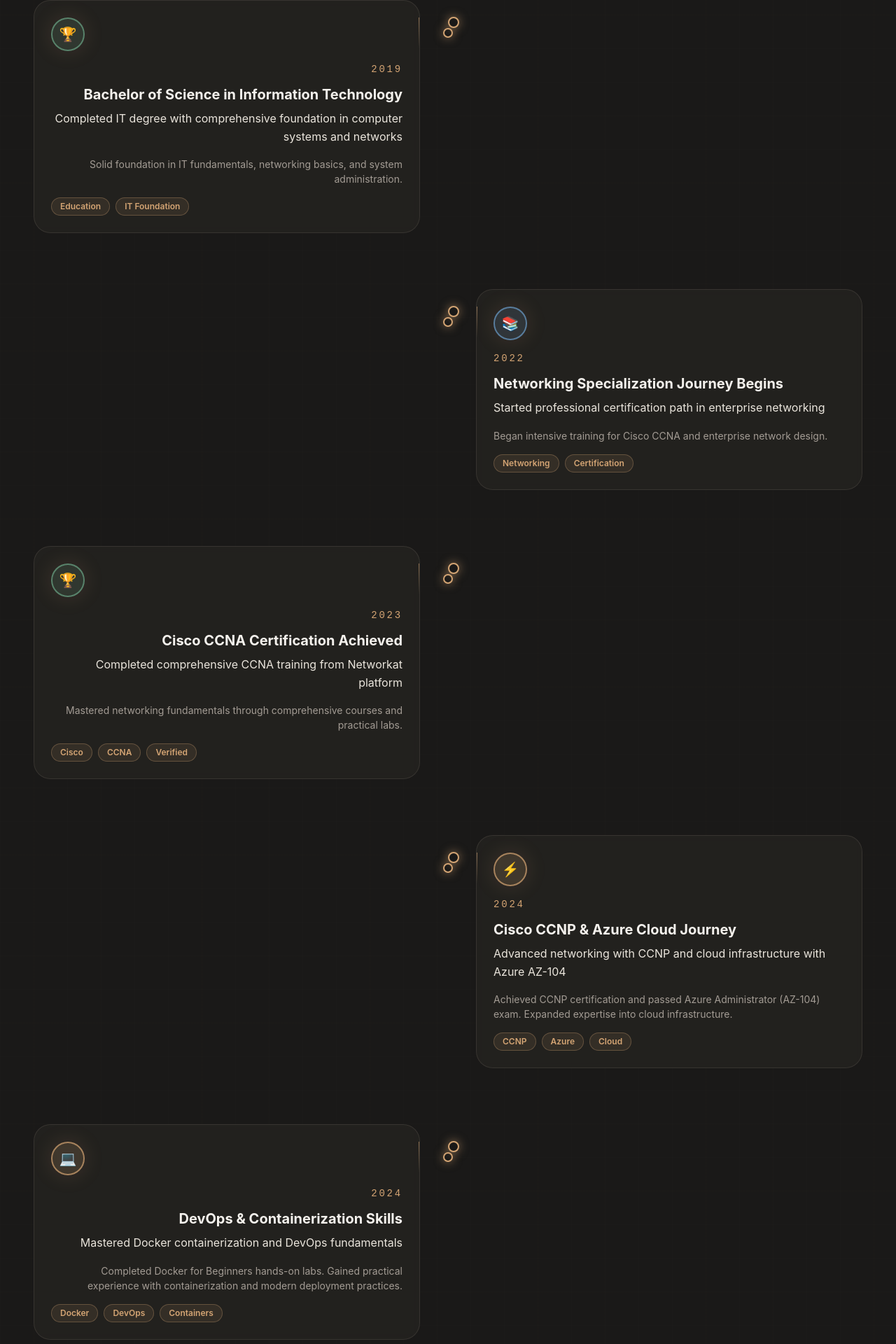
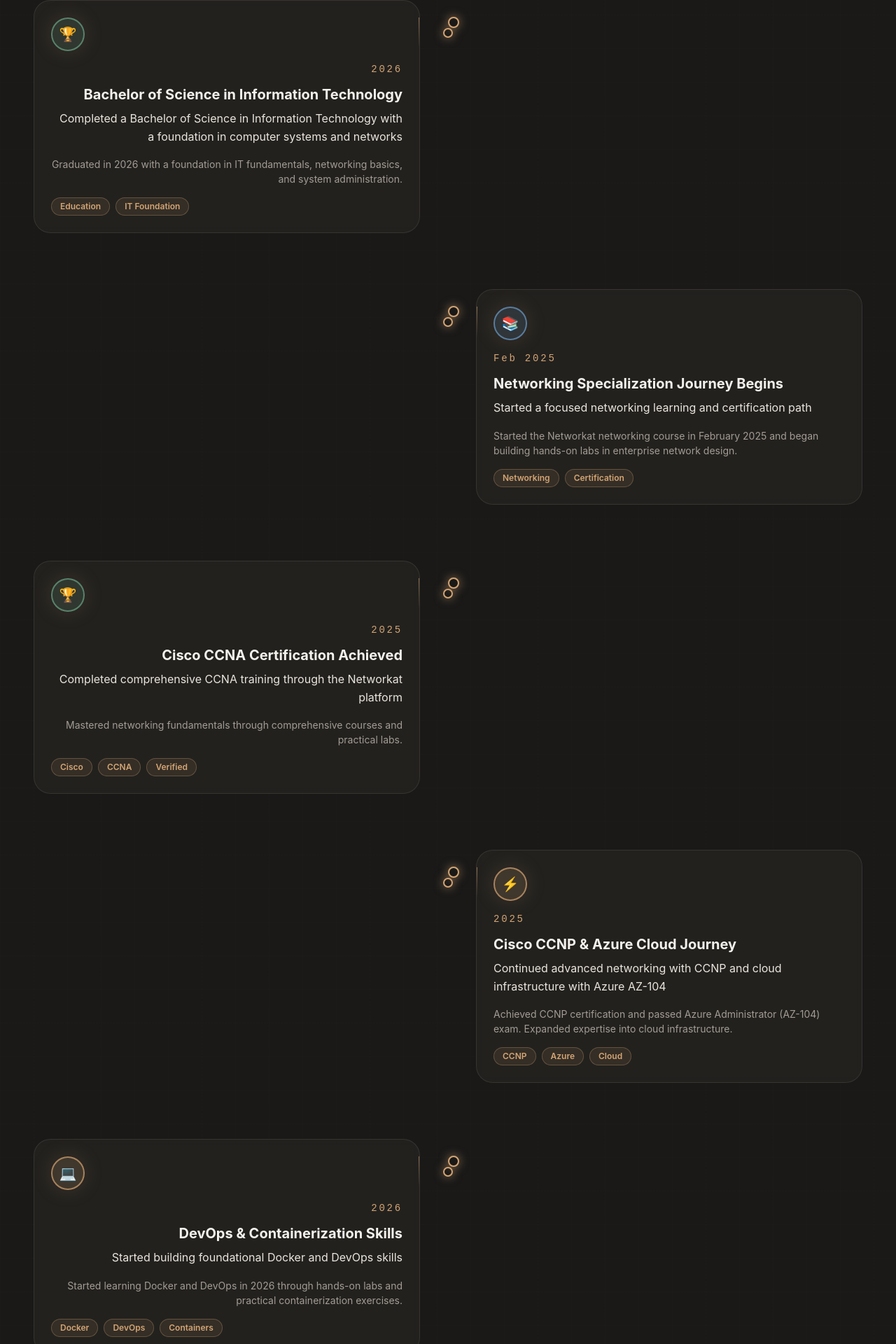
Before and after one commit to mohammed-goraney/my-portfolio, a React (Vite) app: page / in a window 1280 px wide. Shown: the part 2017-3937 px from the top of the page at 70% size. Built offline with nearby package versions, Linux system fonts and the light colour scheme.

Commit message:
fix(journey): reflect accurate education and hands-on learning timeline

```diff
--- a/src/data/journey.data.ts
+++ b/src/data/journey.data.ts
@@ -7,27 +7,27 @@ export const journeyData: JourneyData = {
   milestones: [
     {
       id: 'milestone-0',
-      year: 2019,
+      year: 2026,
       title: 'Bachelor of Science in Information Technology',
-      description: 'Completed IT degree with comprehensive foundation in computer systems and networks',
+      description: 'Completed a Bachelor of Science in Information Technology with a foundation in computer systems and networks',
       type: 'achievement',
       icon: 'Award',
       tags: ['Education', 'IT Foundation'],
-      details: 'Solid foundation in IT fundamentals, networking basics, and system administration.',
+      details: 'Graduated in 2026 with a foundation in IT fundamentals, networking basics, and system administration.',
     },
     {
       id: 'milestone-1',
-      year: 2022,
+      year: 'Feb 2025',
       title: 'Networking Specialization Journey Begins',
-      description: 'Started professional certification path in enterprise networking',
+      description: 'Started a focused networking learning and certification path',
       type: 'learning',
       icon: 'BookOpen',
       tags: ['Networking', 'Certification'],
-      details: 'Began intensive training for Cisco CCNA and enterprise network design.',
+      details: 'Started the Networkat networking course in February 2025 and began building hands-on labs in enterprise network design.',
     },
     {
       id: 'milestone-2',
-      year: 2023,
+      year: 2025,
       title: 'Cisco CCNA Certification Achieved',
       description: 'Completed comprehensive CCNA training from Networkat platform',
       type: 'achievement',
@@ -37,7 +37,7 @@ export const journeyData: JourneyData = {
     },
     {
       id: 'milestone-3',
-      year: 2024,
+      year: 2025,
       title: 'Cisco CCNP & Azure Cloud Journey',
       description: 'Advanced networking with CCNP and cloud infrastructure with Azure AZ-104',
       type: 'growth',
@@ -48,25 +48,25 @@ export const journeyData: JourneyData = {
     },
     {
       id: 'milestone-4',
-      year: 2024,
+      year: 2026,
       title: 'DevOps & Containerization Skills',
-      description: 'Mastered Docker containerization and DevOps fundamentals',
+      description: 'Started building foundational DevOps and containerization skills',
       type: 'growth',
       icon: 'Code',
       tags: ['Docker', 'DevOps', 'Containers'],
       details:
-        'Completed Docker for Beginners hands-on labs. Gained practical experience with containerization and modern deployment practices.',
+        'Started learning Docker and DevOps in 2026 through hands-on labs and practical containerization exercises.',
     },
     {
       id: 'milestone-5',
-      year: 2024,
+      year: 2026,
       title: 'Continuous Learning & Specialization',
       description: '11 verified courses and programs completed across multiple platforms and technologies',
       type: 'achievement',
       icon: 'Sparkles',
       tags: ['Learning', 'Certifications', 'Google', 'Coursera', 'IBM', 'McKinsey'],
       details:
-        '1,200+ hours of hands-on training. Verified courses from Google, Packt, Coursera, IBM, and specialized platforms in networking, cloud, DevOps, and automation.',
+        'Continued structured learning in 2026 through verified courses from Google, Packt, Coursera, IBM, and specialized platforms in networking, cloud, DevOps, and automation.',
     },
   ],
 
--- a/src/data/social-proof.data.ts
+++ b/src/data/social-proof.data.ts
@@ -1,7 +1,7 @@
 import { SocialProofData } from '../types/contact.types'
 export const socialProofData: SocialProofData = {
   metrics: {
-    yearsOfExperience: 2,
+    yearsOfExperience: 1,
     projectsCompleted: 15,
     learningHours: 1200,
     technologiesMastered: 15,
--- a/src/i18n/index.tsx
+++ b/src/i18n/index.tsx
@@ -261,7 +261,7 @@ export const en: Dictionary = {
   socialProofCertLink: 'Networkat',
   socialProofCertFullSize: '— click any certificate to view it full size.',
   socialProofKeyAchievements: 'Key Achievements',
-  socialProofYearsExp: 'Years Experience',
+  socialProofYearsExp: 'Years Hands-on Practice',
   socialProofLabs: 'Labs & Projects',
   socialProofHours: 'Learning Hours',
   socialProofTech: 'Technologies',
@@ -342,26 +342,26 @@ export const en: Dictionary = {
   journeyIntro:
     'From IT education to specialized expertise in enterprise networking and cloud infrastructure. A continuous journey of learning, certification, and hands-on experience in building secure, scalable systems.',
   milestone0Title: 'Bachelor of Science in Information Technology',
-  milestone0Desc: 'Completed IT degree with comprehensive foundation in computer systems and networks',
-  milestone0Details: 'Solid foundation in IT fundamentals, networking basics, and system administration.',
+  milestone0Desc: 'Completed a Bachelor of Science in Information Technology with a foundation in computer systems and networks',
+  milestone0Details: 'Graduated in 2026 with a foundation in IT fundamentals, networking basics, and system administration.',
   milestone1Title: 'Networking Specialization Journey Begins',
-  milestone1Desc: 'Started professional certification path in enterprise networking',
-  milestone1Details: 'Began intensive training for Cisco CCNA and enterprise network design.',
+  milestone1Desc: 'Started a focused networking learning and certification path',
+  milestone1Details: 'Started the Networkat networking course in February 2025 and began building hands-on labs in enterprise network design.',
   milestone2Title: 'Cisco CCNA Certification Achieved',
-  milestone2Desc: 'Completed comprehensive CCNA training from Networkat platform',
+  milestone2Desc: 'Completed comprehensive CCNA training through the Networkat platform',
   milestone2Details: 'Mastered networking fundamentals through comprehensive courses and practical labs.',
   milestone3Title: 'Cisco CCNP & Azure Cloud Journey',
-  milestone3Desc: 'Advanced networking with CCNP and cloud infrastructure with Azure AZ-104',
+  milestone3Desc: 'Continued advanced networking with CCNP and cloud infrastructure with Azure AZ-104',
   milestone3Details:
     'Achieved CCNP certification and passed Azure Administrator (AZ-104) exam. Expanded expertise into cloud infrastructure.',
   milestone4Title: 'DevOps & Containerization Skills',
-  milestone4Desc: 'Mastered Docker containerization and DevOps fundamentals',
+  milestone4Desc: 'Started building foundational Docker and DevOps skills',
   milestone4Details:
-    'Completed Docker for Beginners hands-on labs. Gained practical experience with containerization and modern deployment practices.',
+    'Started learning Docker and DevOps in 2026 through hands-on labs and practical containerization exercises.',
   milestone5Title: 'Continuous Learning & Specialization',
   milestone5Desc: '11 verified courses and programs completed across multiple platforms and technologies',
   milestone5Details:
-    '1,200+ hours of hands-on training. Verified courses from Google, Packt, Coursera, IBM, and specialized platforms in networking, cloud, DevOps, and automation.',
+    'Continued structured learning in 2026 through verified courses from Google, Packt, Coursera, IBM, and specialized platforms in networking, cloud, DevOps, and automation.',
   journeyNowTitle: 'NOW',
   journeyNowDesc:
     'Deepening expertise in Kubernetes orchestration, preparing for advanced cloud certifications, and exploring edge computing solutions for enterprise networks.',
@@ -482,7 +482,7 @@ export const ar: Dictionary = {
   socialProofCertLink: 'Networkat',
   socialProofCertFullSize: '— اضغط على أي شهادة لعرضها بالحجم الكامل.',
   socialProofKeyAchievements: 'أبرز الإنجازات',
-  socialProofYearsExp: 'سنوات الخبرة',
+  socialProofYearsExp: 'سنة ممارسة عملية',
   socialProofLabs: 'المعامل والمشاريع',
   socialProofHours: 'ساعات التعلم',
   socialProofTech: 'التقنيات',
@@ -563,26 +563,26 @@ export const ar: Dictionary = {
   journeyIntro:
     'من دراسة تقنية المعلومات إلى التخصص في شبكات المؤسسات والبنية السحابية. مسيرة مستمرة من التعلم والشهادات والخبرة العملية في بناء أنظمة آمنة وقابلة للتوسع.',
   milestone0Title: 'بكالوريوس تقنية المعلومات',
-  milestone0Desc: 'إكمال درجة البكالوريوس بأساس شامل في أنظمة الحاسوب والشبكات',
-  milestone0Details: 'أساس متين في أساسيات تقنية المعلومات وأساسيات الشبكات وإدارة الأنظمة.',
+  milestone0Desc: 'إكمال بكالوريوس تقنية المعلومات مع أساس في أنظمة الحاسوب والشبكات',
+  milestone0Details: 'التخرج في 2026 مع أساس في تقنية المعلومات والشبكات وإدارة الأنظمة.',
   milestone1Title: 'بداية التخصص في الشبكات',
-  milestone1Desc: 'البدء في مسار الشهادات الاحترافية في شبكات المؤسسات',
-  milestone1Details: 'البدء في تدريب مكثف لشهادة Cisco CCNA وتصميم شبكات المؤسسات.',
+  milestone1Desc: 'بدء مسار مركز للتعلم والشهادات في شبكات المؤسسات',
+  milestone1Details: 'بدء كورس الشبكات من Networkat في فبراير 2025 وبناء معامل عملية في تصميم شبكات المؤسسات.',
   milestone2Title: 'الحصول على شهادة Cisco CCNA',
   milestone2Desc: 'إكمال تدريب CCNA الشامل عبر منصة Networkat',
   milestone2Details: 'إتقان أساسيات الشبكات عبر دورات شاملة ومعامل عملية.',
   milestone3Title: 'رحلة CCNP وسحابة Azure',
-  milestone3Desc: 'التقدم في الشبكات مع CCNP والبنية السحابية مع Azure AZ-104',
+  milestone3Desc: 'مواصلة التقدم في الشبكات مع CCNP والبنية السحابية مع Azure AZ-104',
   milestone3Details:
     'الحصول على شهادة CCNP واجتياز امتحان Azure Administrator (AZ-104). توسيع الخبرة إلى البنية السحابية.',
   milestone4Title: 'مهارات ديف أوبس والحاويات',
-  milestone4Desc: 'إتقان Docker وأساسيات ديف أوبس',
+  milestone4Desc: 'بدء بناء مهارات Docker وديف أوبس الأساسية',
   milestone4Details:
-    'إكمال معامل Docker for Beginners العملية. اكتساب خبرة عملية في الحاويات وممارسات النشر الحديثة.',
+    'بدء تعلم Docker وديف أوبس في 2026 عبر معامل عملية وتمارين في الحاويات.',
   milestone5Title: 'التعلم المستمر والتخصص',
   milestone5Desc: 'إكمال 11 دورة وبرنامجاً موثقاً عبر منصات وتقنيات متعددة',
   milestone5Details:
-    'أكثر من 1,200 ساعة تدريب عملي. دورات موثقة من Google وPackt وCoursera وIBM ومنصات متخصصة في الشبكات والسحابة وديف أوبس والأتمتة.',
+    'مواصلة التعلم المنظم في 2026 عبر دورات موثقة من Google وPackt وCoursera وIBM ومنصات متخصصة في الشبكات والسحابة وديف أوبس والأتمتة.',
   journeyNowTitle: 'الآن',
   journeyNowDesc:
     'تعميق الخبرة في Kubernetes، والاستعداد لشهادات سحابية متقدمة، واستكشاف حلول الحوسبة الطرفية لشبكات المؤسسات.',
--- a/src/types/journey.types.ts
+++ b/src/types/journey.types.ts
@@ -6,7 +6,7 @@ export type MilestoneType = 'learning' | 'challenge' | 'achievement' | 'growth'
 
 export interface JourneyMilestone {
   id: string;
-  year: number;
+  year: number | string;
   title: string;
   description: string;
   type: MilestoneType;
```
